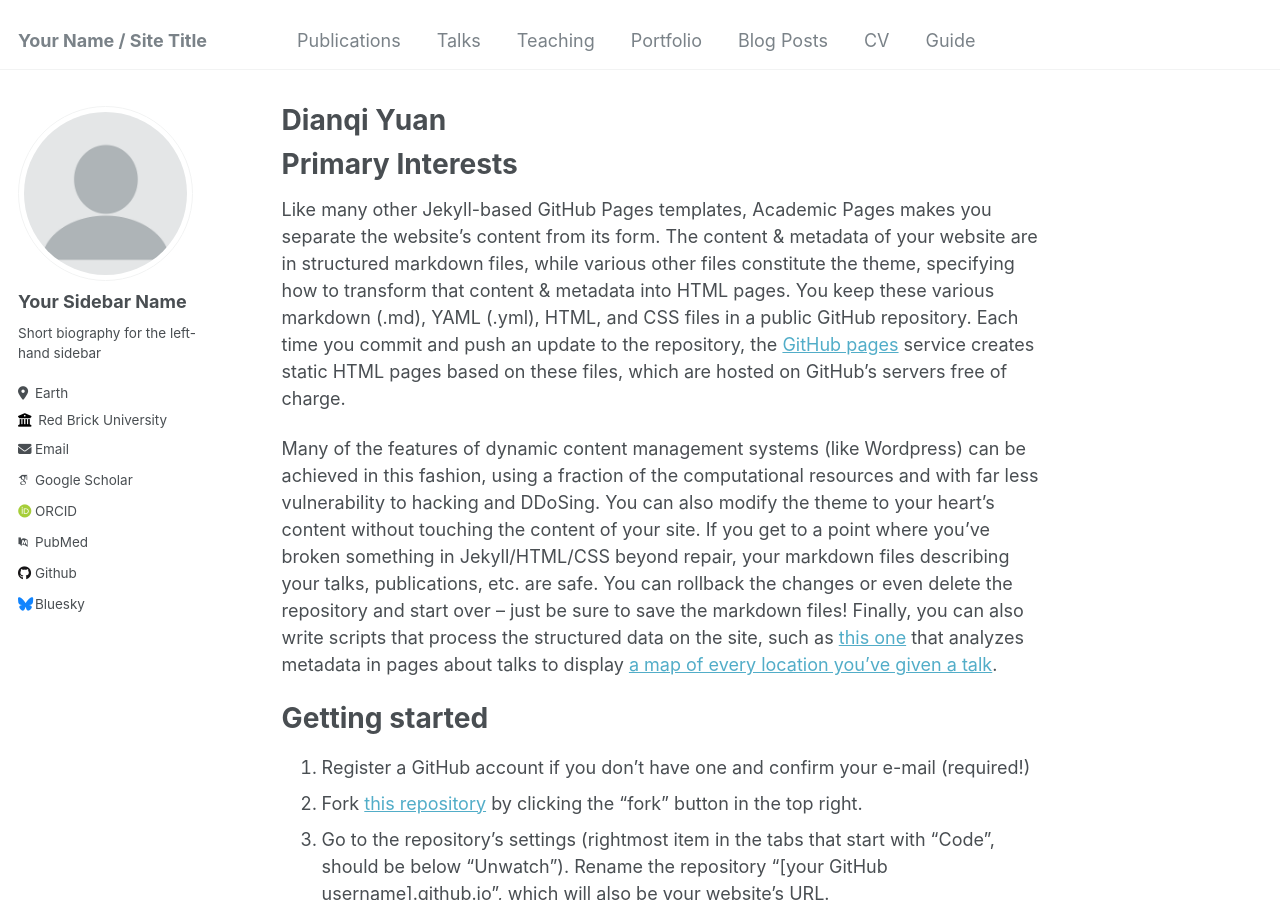
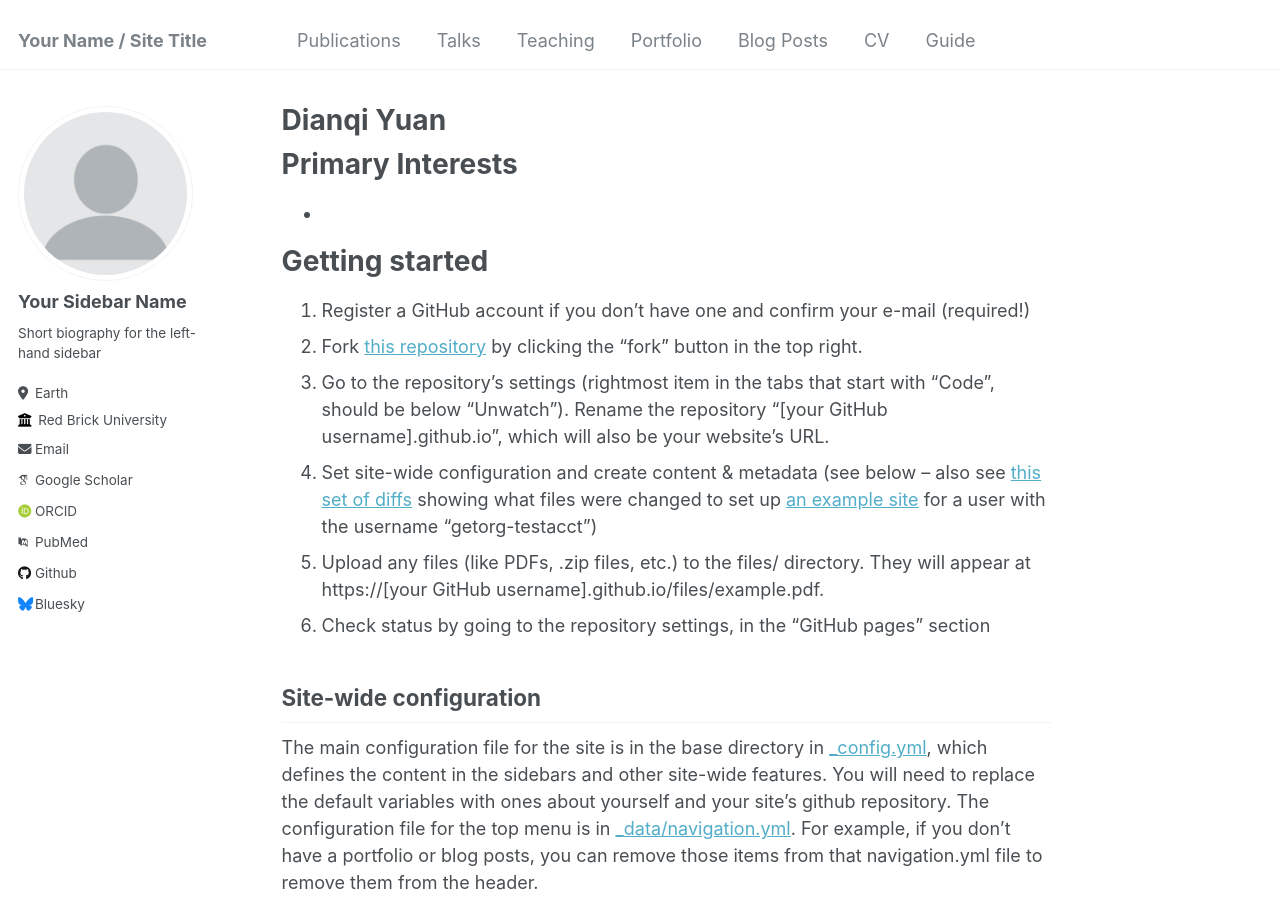
Before and after one commit to dianqi-yuan/dianqi-yuan.github.io, a Jekyll site: the page built from _pages/about.md, in a window 1280 px wide and 900 px high. Built offline with Jekyll 4.4.1, drawn with Linux system fonts in a browser that asks for light colours; some web fonts are replaced.

Commit message:
Update about.md

```diff
--- a/_pages/about.md
+++ b/_pages/about.md
@@ -9,9 +9,7 @@ redirect_from:
 
 Primary Interests
 ======
-Like many other Jekyll-based GitHub Pages templates, Academic Pages makes you separate the website's content from its form. The content & metadata of your website are in structured markdown files, while various other files constitute the theme, specifying how to transform that content & metadata into HTML pages. You keep these various markdown (.md), YAML (.yml), HTML, and CSS files in a public GitHub repository. Each time you commit and push an update to the repository, the [GitHub pages](https://pages.github.com/) service creates static HTML pages based on these files, which are hosted on GitHub's servers free of charge.
-
-Many of the features of dynamic content management systems (like Wordpress) can be achieved in this fashion, using a fraction of the computational resources and with far less vulnerability to hacking and DDoSing. You can also modify the theme to your heart's content without touching the content of your site. If you get to a point where you've broken something in Jekyll/HTML/CSS beyond repair, your markdown files describing your talks, publications, etc. are safe. You can rollback the changes or even delete the repository and start over -- just be sure to save the markdown files! Finally, you can also write scripts that process the structured data on the site, such as [this one](https://github.com/academicpages/academicpages.github.io/blob/master/talkmap.ipynb) that analyzes metadata in pages about talks to display [a map of every location you've given a talk](https://academicpages.github.io/talkmap.html).
+-
 
 Getting started
 ======
```
